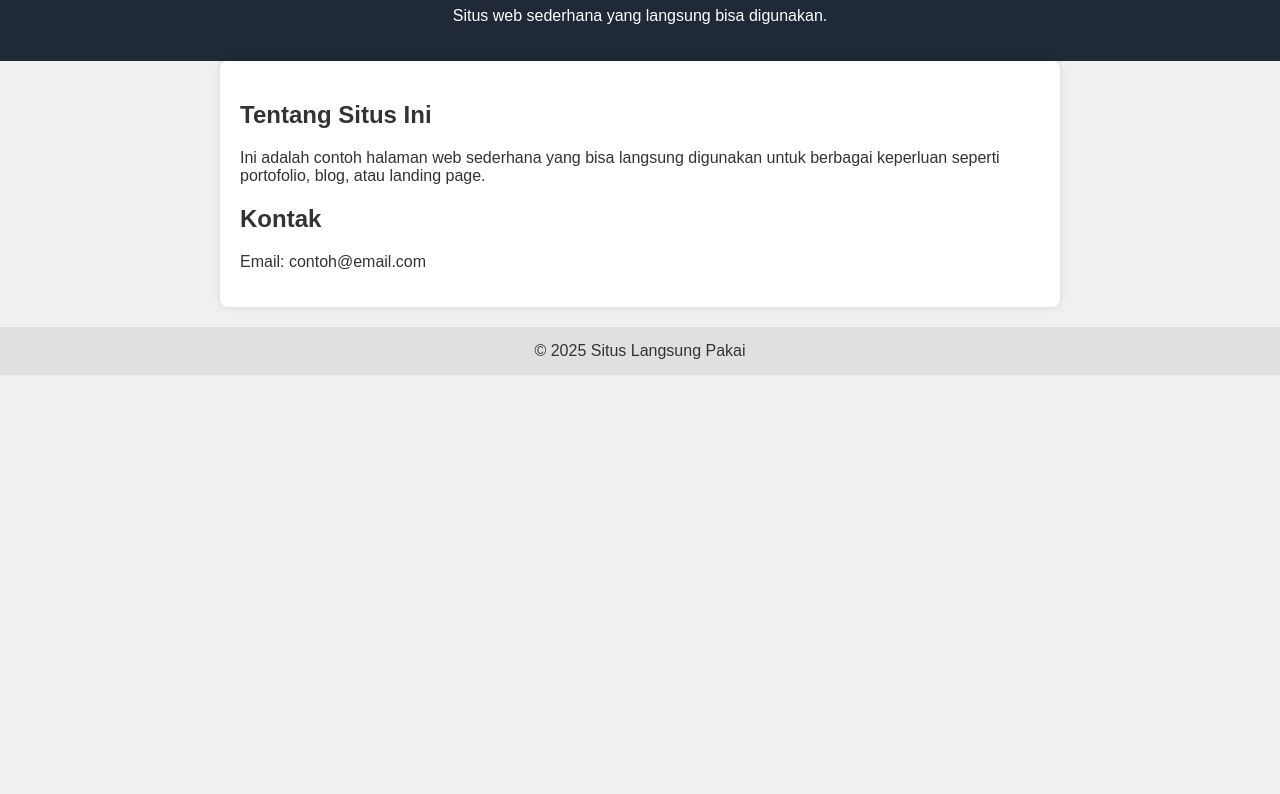
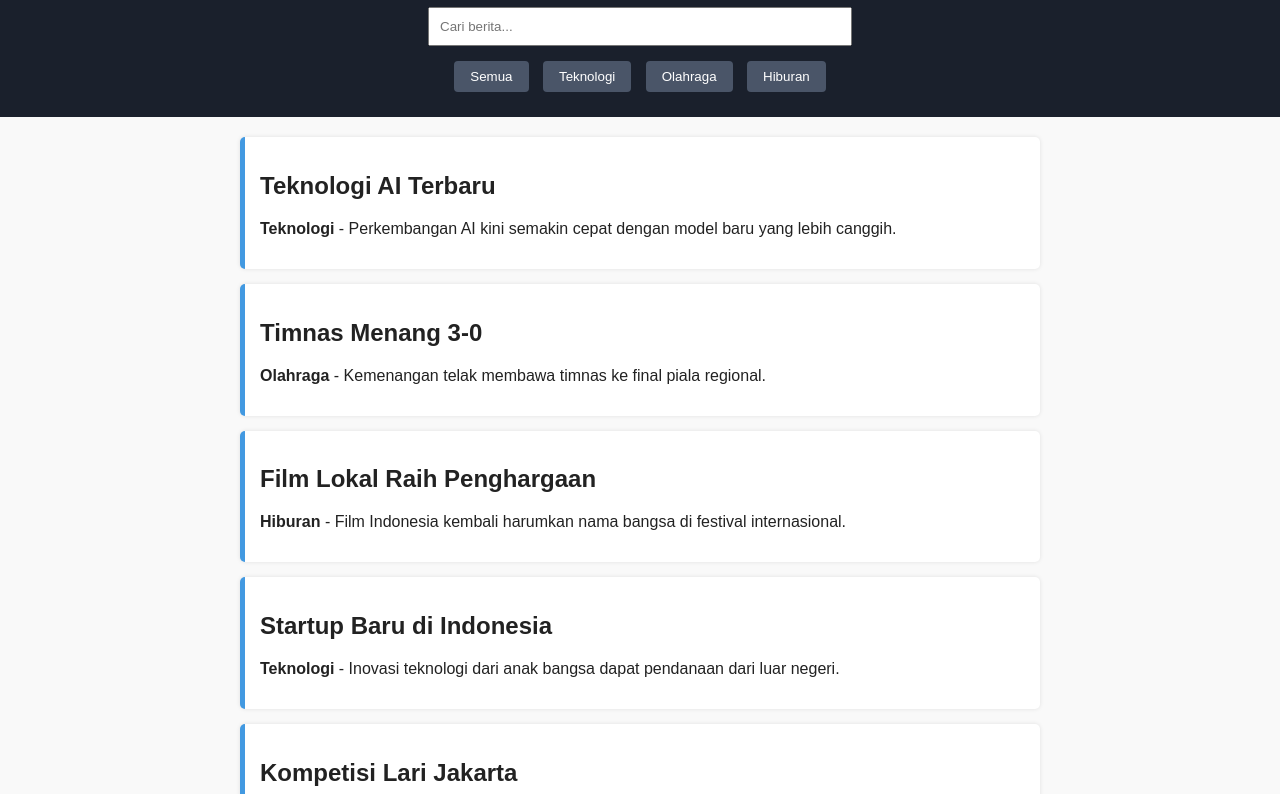
Before and after one commit to hrmansya/cocote_netizen, a plain HTML site: page index.html in a window 1280 px wide. Shown: the part 93-887 px from the top of the page. Before the commit the page ends 800 px from the top, so only its background shows below. Drawn offline with Linux system fonts and the light colour scheme.

Commit message:
Add files via upload

```diff
--- a/index.html
+++ b/index.html
@@ -4,26 +4,24 @@
 <head>
   <meta charset="UTF-8" />
   <meta name="viewport" content="width=device-width, initial-scale=1.0"/>
-  <title>Selamat Datang</title>
+  <title>Berita Terbaru</title>
   <link rel="stylesheet" href="style.css" />
+  <script src="script.js" defer></script>
 </head>
 <body>
   <header>
-    <h1>Selamat Datang di Situs Saya</h1>
-    <p>Situs web sederhana yang langsung bisa digunakan.</p>
+    <h1>Berita Terbaru</h1>
+    <input type="text" id="search" placeholder="Cari berita..." oninput="searchNews()" />
+    <nav>
+      <button onclick="filterCategory('Semua')">Semua</button>
+      <button onclick="filterCategory('Teknologi')">Teknologi</button>
+      <button onclick="filterCategory('Olahraga')">Olahraga</button>
+      <button onclick="filterCategory('Hiburan')">Hiburan</button>
+    </nav>
   </header>
 
-  <main>
-    <section>
-      <h2>Tentang Situs Ini</h2>
-      <p>Ini adalah contoh halaman web sederhana yang bisa langsung digunakan untuk berbagai keperluan seperti portofolio, blog, atau landing page.</p>
-    </section>
-    <section>
-      <h2>Kontak</h2>
-      <p>Email: contoh@email.com</p>
-    </section>
-  </main>
+  <main id="news-container"></main>
 
-  <footer>© 2025 Situs Langsung Pakai</footer>
+  <footer>© 2025 Berita Terbaru</footer>
 </body>
 </html>
--- /dev/null
+++ b/script.js
@@ -0,0 +1,36 @@
+
+let berita = [
+  { title: "Teknologi AI Terbaru", category: "Teknologi", content: "Perkembangan AI kini semakin cepat dengan model baru yang lebih canggih." },
+  { title: "Timnas Menang 3-0", category: "Olahraga", content: "Kemenangan telak membawa timnas ke final piala regional." },
+  { title: "Film Lokal Raih Penghargaan", category: "Hiburan", content: "Film Indonesia kembali harumkan nama bangsa di festival internasional." },
+  { title: "Startup Baru di Indonesia", category: "Teknologi", content: "Inovasi teknologi dari anak bangsa dapat pendanaan dari luar negeri." },
+  { title: "Kompetisi Lari Jakarta", category: "Olahraga", content: "Ribuan peserta meramaikan event lari tahunan." }
+];
+
+function displayNews(newsList) {
+  const container = document.getElementById("news-container");
+  container.innerHTML = "";
+  newsList.forEach(item => {
+    const article = document.createElement("div");
+    article.className = "article";
+    article.innerHTML = `<h2>${item.title}</h2><p><strong>${item.category}</strong> - ${item.content}</p>`;
+    container.appendChild(article);
+  });
+}
+
+function filterCategory(category) {
+  if (category === "Semua") {
+    displayNews(berita);
+  } else {
+    const filtered = berita.filter(b => b.category === category);
+    displayNews(filtered);
+  }
+}
+
+function searchNews() {
+  const keyword = document.getElementById("search").value.toLowerCase();
+  const filtered = berita.filter(b => b.title.toLowerCase().includes(keyword) || b.content.toLowerCase().includes(keyword));
+  displayNews(filtered);
+}
+
+window.onload = () => displayNews(berita);
--- a/style.css
+++ b/style.css
@@ -3,26 +3,46 @@ body {
   font-family: sans-serif;
   margin: 0;
   padding: 0;
-  background: #f0f0f0;
-  color: #333;
+  background: #f9f9f9;
+  color: #222;
 }
 header {
-  background-color: #1f2937;
+  background: #1a202c;
   color: white;
   padding: 20px;
   text-align: center;
+}
+header input {
+  padding: 10px;
+  margin: 10px auto;
+  width: 60%;
+  max-width: 400px;
+  display: block;
+}
+nav button {
+  margin: 5px;
+  padding: 8px 16px;
+  border: none;
+  border-radius: 4px;
+  background: #4a5568;
+  color: white;
+  cursor: pointer;
 }
 main {
   padding: 20px;
   max-width: 800px;
   margin: auto;
+}
+.article {
   background: white;
-  border-radius: 8px;
-  box-shadow: 0 0 8px rgba(0, 0, 0, 0.1);
+  margin-bottom: 15px;
+  padding: 15px;
+  border-left: 5px solid #4299e1;
+  border-radius: 5px;
+  box-shadow: 0 0 4px rgba(0,0,0,0.1);
 }
 footer {
-  background: #e0e0e0;
   text-align: center;
   padding: 15px;
-  margin-top: 20px;
+  background: #edf2f7;
 }
```
